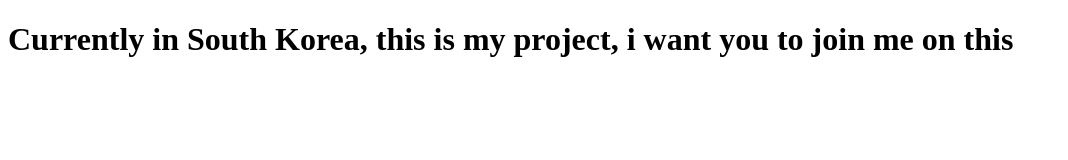
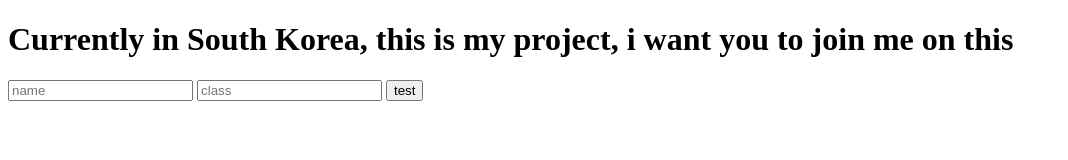
Before and after one commit to raymondseyi/sqicollaboration, a plain HTML site: page index.html in a window 1280 px wide. Shown: the whole page, without its empty margins (0-1068 px from the left). Drawn offline with Linux system fonts and the light colour scheme.

Commit message:
i am done

```diff
--- a/index.html
+++ b/index.html
@@ -8,5 +8,19 @@
 </head>
 <body>
     <h1>Currently in South Korea, this is my project, i want you to join me on this</h1>
+    <input type="text" name="" id="Nm" placeholder="name ">
+    <input type="text" name="" id="Cl" placeholder="class">
+    <button onclick="test()">test</button>
+    <script>
+    let allNames = []
+    function test() {
+         let eachName = {
+        Name : Nm.value,
+        class : Cl.value
+    }
+    allNames.push(eachName)
+    }
+
+    </script>
 </body>
 </html>
```
